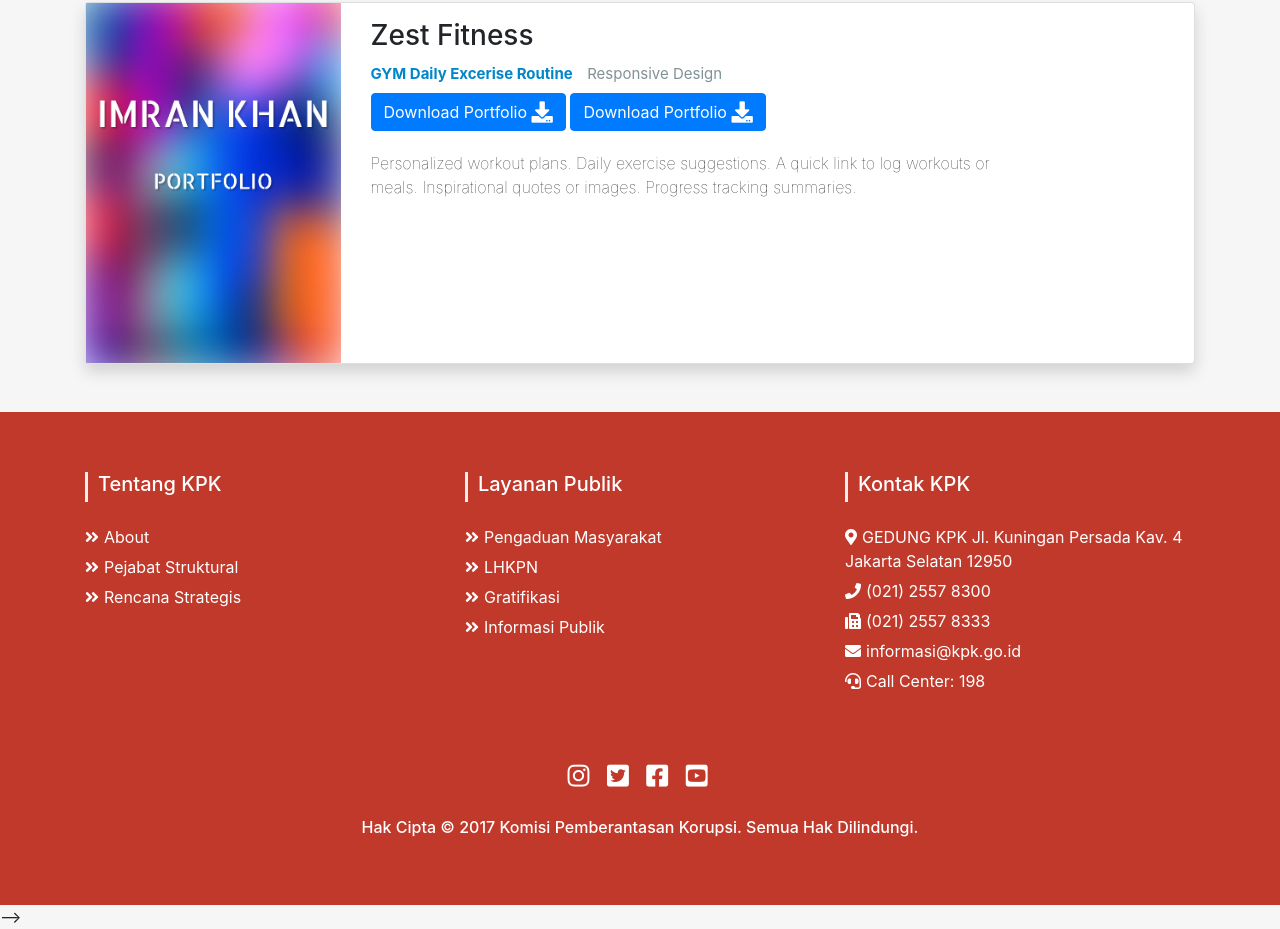
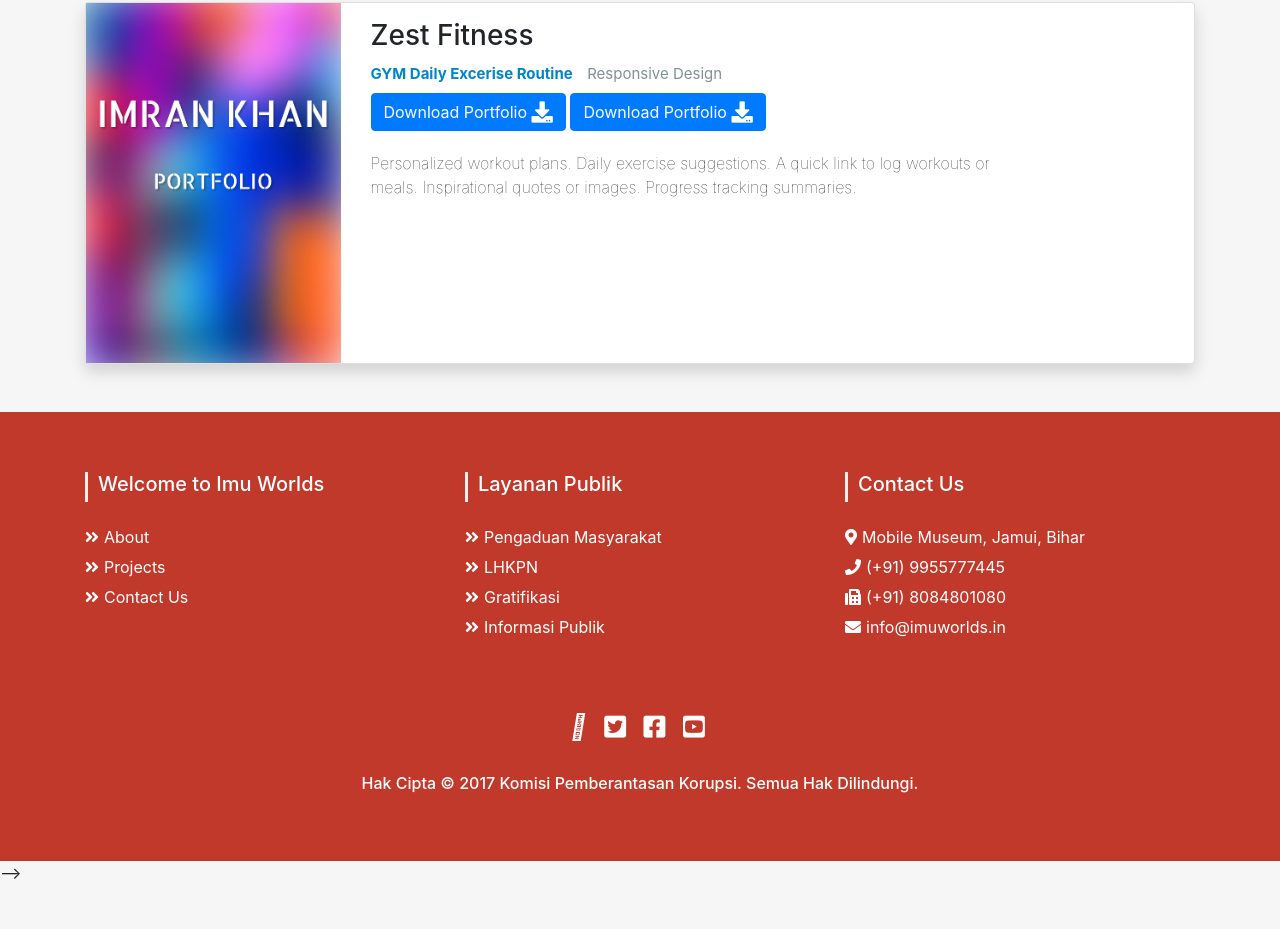
Before and after one commit to imumufid/flipbook, a plain HTML site: page index.html in a window 1280 px wide. Shown: the part 552-1481 px from the top of the page. After the commit the page ends 1437 px from the top, so only its background shows below. Drawn offline with nearby package versions, Linux system fonts and the light colour scheme.

Commit message:
index.html

```diff
--- a/index.html
+++ b/index.html
@@ -203,14 +203,14 @@
     <div class="container">
       <div class="row text-center text-xs-center text-sm-left text-md-left">
         <div class="col-xs-12 col-sm-4 col-md-4">
-          <h5>Tentang KPK</h5>
+          <h5>Welcome to Imu Worlds</h5>
           <ul class="list-unstyled quick-links">
-            <li><a href="https://www.kpk.go.id/id/tentang-kpk/sekilas-komisi-pemberantasan-korupsi"><i
+            <li><a href="https://www.imuworlds.in"><i
                   class="fa fa-angle-double-right"></i>About</a></li>
             <li><a href="https://www.kpk.go.id/id/tentang-kpk/pejabat-struktural"><i
-                  class="fa fa-angle-double-right"></i>Pejabat Struktural</a></li>
+                  class="fa fa-angle-double-right"></i>Projects</a></li>
             <li><a href="https://www.kpk.go.id/id/tentang-kpk/roadmap-dan-rencana-strategis"><i
-                  class="fa fa-angle-double-right"></i>Rencana Strategis</a></li>
+                  class="fa fa-angle-double-right"></i>Contact Us</a></li>
           </ul>
         </div>
         <div class="col-xs-12 col-sm-4 col-md-4">
@@ -228,24 +228,24 @@
           </ul>
         </div>
         <div class="col-xs-12 col-sm-4 col-md-4">
-          <h5>Kontak KPK</h5>
+          <h5>Contact Us</h5>
           <ul class="list-unstyled quick-links">
             <li><a
-                href="https://www.google.com/maps/dir/-6.1677568,106.6115072/GEDUNG+KPK+Jl.+Kuningan+Persada+Kav.+4+Jakarta+Selatan+12950/@-6.1687329,106.5817096,11z/data=!3m1!4b1!4m9!4m8!1m1!4e1!1m5!1m1!1s0x2e69f40eaa579f6f:0x3177a5ac88a987e8!2m2!1d106.8307239!2d-6.2077814"><i
-                  class="fas fa-map-marker-alt"></i></i>GEDUNG KPK Jl. Kuningan Persada Kav. 4 Jakarta Selatan 12950</a>
+                href="https://maps.app.goo.gl/HLRfYA4nJxCGDcnR6"><i
+                  class="fas fa-map-marker-alt"></i></i>Mobile Museum, Jamui, Bihar</a>
             </li>
-            <li><a href="#"><i class="fas fa-phone"></i>(021) 2557 8300</a></li>
-            <li><a href="#"><i class="fas fa-fax"></i>(021) 2557 8333</a></li>
-            <li><a href="#"><i class="fas fa-envelope"></i>informasi@kpk.go.id</a></li>
-            <li><a href="#"><i class="fas fa-headset"></i></i>Call Center: 198</a></li>
+            <li><a href="#"><i class="fas fa-phone"></i>(+91) 9955777445</a></li>
+            <li><a href="#"><i class="fas fa-fax"></i>(+91) 8084801080</a></li>
+            <li><a href="#"><i class="fas fa-envelope"></i>info@imuworlds.in</a></li>
+
           </ul>
         </div>
       </div>
       <div class="row">
         <div class="col-xs-12 col-sm-12 col-md-12 mt-2 mt-sm-5">
           <ul class="list-unstyled list-inline social text-center">
-            <li class="list-inline-item"><a href="https://www.instagram.com/official.kpk/"><i
-                  class="fab fa-instagram"></i></a></li>
+            <li class="list-inline-item"><a href="https://www.linkedin.com/in/imumufid/"><i
+                  class="ffa-brands fa-linkedin"></i></a></li>
             <li class="list-inline-item"><a href="https://twitter.com/kpk_ri?lang=id"><i
                   class="fab fa-twitter-square"></i></a></li>
             <li class="list-inline-item"><a href="https://www.facebook.com/KomisiPemberantasanKorupsi"><i
```
